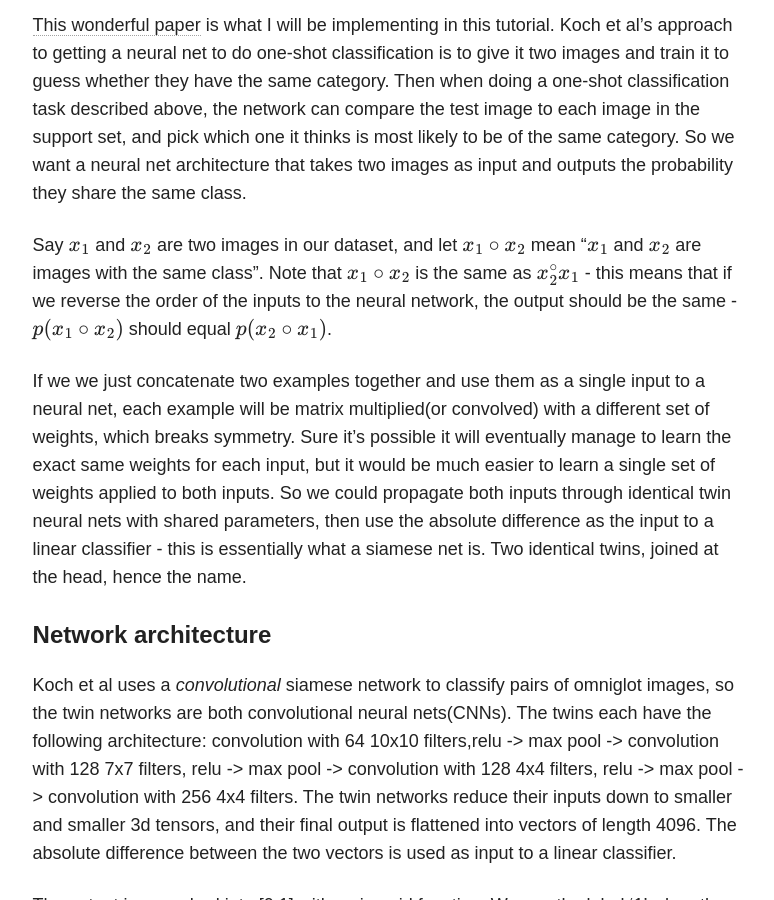
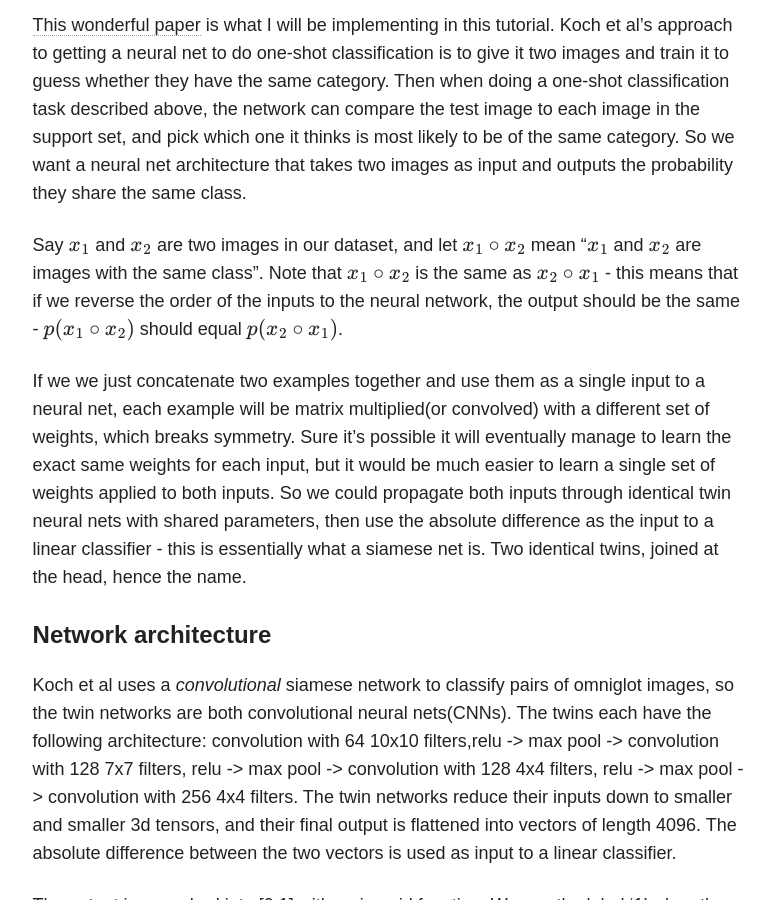
Before and after one commit to sorenbouma/sorenbouma.github.io, a Jekyll site: the page built from _posts/blog/2017-02-11-oneshot.md, in a window 1280 px wide and 900 px high, scrolled down 4952 px. Shown: the whole window, without its empty margins (347-1121 px from the left). Built offline with Jekyll 4.4.1, drawn with Linux system fonts in a browser that asks for light colours; nearby versions of some CDN libraries; formulas are drawn with MathJax 3.

Commit message:
fixed math

```diff
--- a/_posts/blog/2017-02-11-oneshot.md
+++ b/_posts/blog/2017-02-11-oneshot.md
@@ -88,7 +88,7 @@ We do have to assume that the examples in the validation task have some kind of
 
 [This wonderful paper](http://www.cs.cmu.edu/~rsalakhu/papers/oneshot1.pdf) is what I will be implementing in this tutorial. Koch et al's approach to getting a neural net to do one-shot classification is to give it two images and train it to guess whether they have the same category. Then when doing a one-shot classification task described above, the network can compare the test image to each image in the support set, and pick which one it thinks is most likely to be of the same category. So we want a neural net architecture that takes two images as input and outputs the probability they share the same class.
 
-Say \\( x_1 \\) and \\( x_2 \\) are two images in our dataset, and let  \\( x_1 \circ x_2 \\) mean "\\( x_1 \\) and \\( x_2 \\) are images with the same class". Note that  \\( x_1 \circ x_2 \\) is the same as \\( x_2 ^\circ x_1 \\) - this means that if we reverse the order of the inputs to the neural network, the output should be the same -  \\( p(x_1  \circ x_2) \\) should equal \\( p(x_2 \circ x_1) \\).
+Say \\( x_1 \\) and \\( x_2 \\) are two images in our dataset, and let  \\( x_1 \circ x_2 \\) mean "\\( x_1 \\) and \\( x_2 \\) are images with the same class". Note that  \\( x_1 \circ x_2 \\) is the same as \\( x_2 \circ x_1 \\) - this means that if we reverse the order of the inputs to the neural network, the output should be the same -  \\( p(x_1  \circ x_2) \\) should equal \\( p(x_2 \circ x_1) \\).
 
 If we we just concatenate two examples together and use them as a single input to a neural net, each example will be matrix multiplied(or convolved) with a different set of weights, which breaks symmetry. Sure it's possible it will eventually manage to learn the exact same weights for each input, but it would be much easier to learn a single set of weights applied to both inputs. So we could propagate both inputs through identical twin neural nets with shared parameters, then use the absolute difference as the input to a linear classifier - this is essentially what a siamese net is. Two identical twins, joined at the head, hence the name.
 
```
